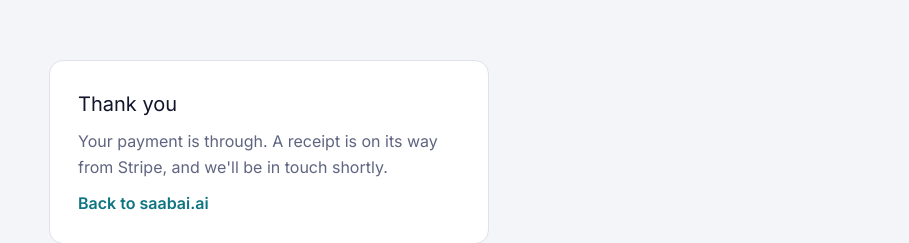
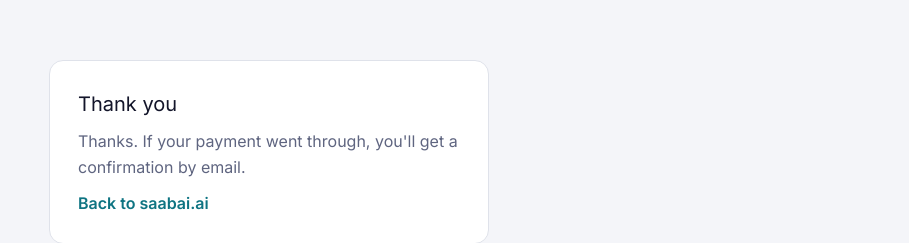
Before and after one commit to sg-satoshi/saabai-site, a Next.js app: page /pay/thanks in a window 1280 px wide. Shown: the part 248-491 px from the top of the page, without its empty margins (371-1280 px from the left). Built offline with nearby package versions, Linux system fonts and the light colour scheme; no server answers.

Commit message:
pay/thanks: neutral copy on unknown status, email confirmation wording, fresh-link cancel copy, next/link (QA #445 r2 minors)

```diff
--- a/app/pay/thanks/page.tsx
+++ b/app/pay/thanks/page.tsx
@@ -1,18 +1,23 @@
+import Link from "next/link";
+
 export const metadata = { title: "Thank you | Saabai", robots: { index: false, follow: false } };
 
 export default async function PayThanks({ searchParams }: { searchParams: Promise<{ status?: string }> }) {
   const { status } = await searchParams;
   const cancelled = status === "cancelled";
+  const success = status === "success";
+  const heading = cancelled ? "Payment not completed" : "Thank you";
+  const body = cancelled
+    ? "No payment was taken. If you still want to pay, reply to the payment email and we'll send a fresh link."
+    : success
+      ? "Your payment is through. You'll get a confirmation by email, and we'll be in touch shortly."
+      : "Thanks. If your payment went through, you'll get a confirmation by email.";
   return (
     <main style={{ minHeight: "100vh", display: "grid", placeItems: "center", background: "#f4f5f9", padding: 20, fontFamily: "Inter, system-ui, sans-serif" }}>
       <div style={{ background: "#fff", border: "1px solid #dfe2ea", borderRadius: 14, maxWidth: 440, padding: 28, color: "#13152a" }}>
-        <h1 style={{ fontSize: 20, margin: "0 0 10px" }}>{cancelled ? "Payment not completed" : "Thank you"}</h1>
-        <p style={{ margin: "0 0 10px", lineHeight: 1.6, color: "#5f6580" }}>
-          {cancelled
-            ? "No payment was taken. You can use the same payment link again whenever you're ready, or reply to our email if you have a question."
-            : "Your payment is through. A receipt is on its way from Stripe, and we'll be in touch shortly."}
-        </p>
-        <a href="/" style={{ color: "#0e7482", fontWeight: 600 }}>Back to saabai.ai</a>
+        <h1 style={{ fontSize: 20, margin: "0 0 10px" }}>{heading}</h1>
+        <p style={{ margin: "0 0 10px", lineHeight: 1.6, color: "#5f6580" }}>{body}</p>
+        <Link href="/" style={{ color: "#0e7482", fontWeight: 600 }}>Back to saabai.ai</Link>
       </div>
     </main>
   );
```
